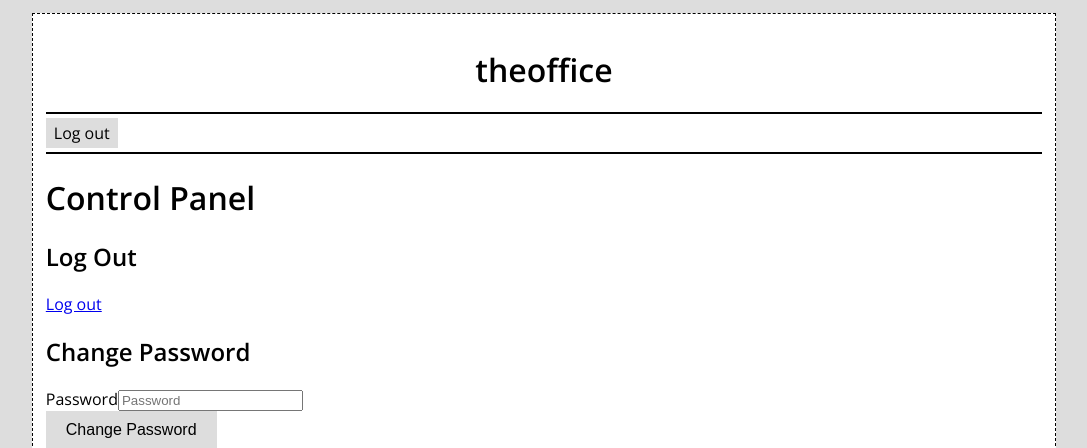
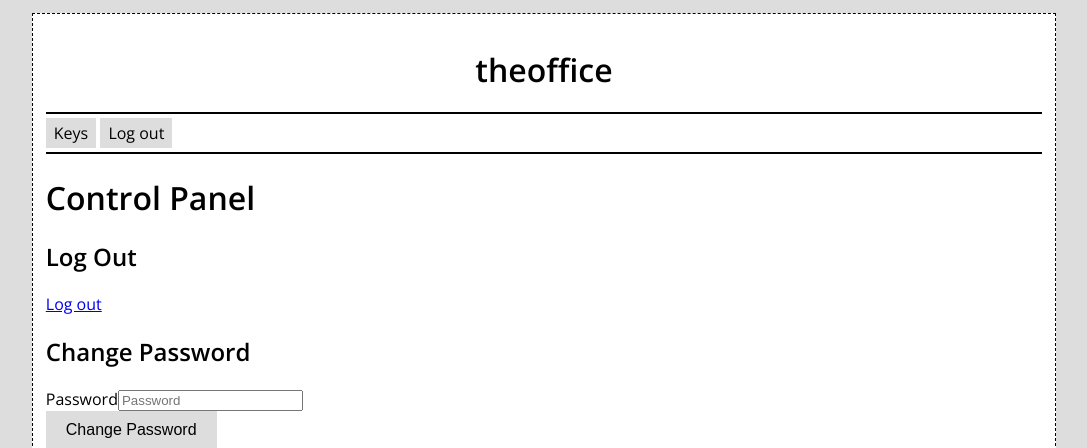
Before and after one commit to ComSSA/keydist, a Django app: page /accounts/cp in a window 1280 px wide. Shown: the top 448 px of the page, without its empty margins (96-1183 px from the left). Run offline with Django 3.2, Linux system fonts and the light colour scheme; the visitor is signed in with stand-in values (Sample User, id 1); some libraries are stand-ins or nearby versions.

Commit message:
Include Jq.

```diff
--- a/templates/base.html
+++ b/templates/base.html
@@ -21,6 +21,7 @@
     <h1 id="site-name">the<b>office</b></h1>
     <hr />
     <div id="nav">
+      {% include "_nav_item.html" with item_url='keys:product-list' item_name='Keys' %}
       {% if request.user.is_authenticated %}
         {% include "_nav_item.html" with item_url='logout' item_name='Log out' %}
       {% else %}
@@ -38,6 +39,7 @@
         Hacked together by <a href="http://kye.id.au">Kye</a>.
       <span>
     </div>
+    <script src="https://code.jquery.com/jquery-2.2.2.min.js"></script>
     <!-- Page-specific Javascript -->
     {% block custom_js %}
     {% endblock %}
```
